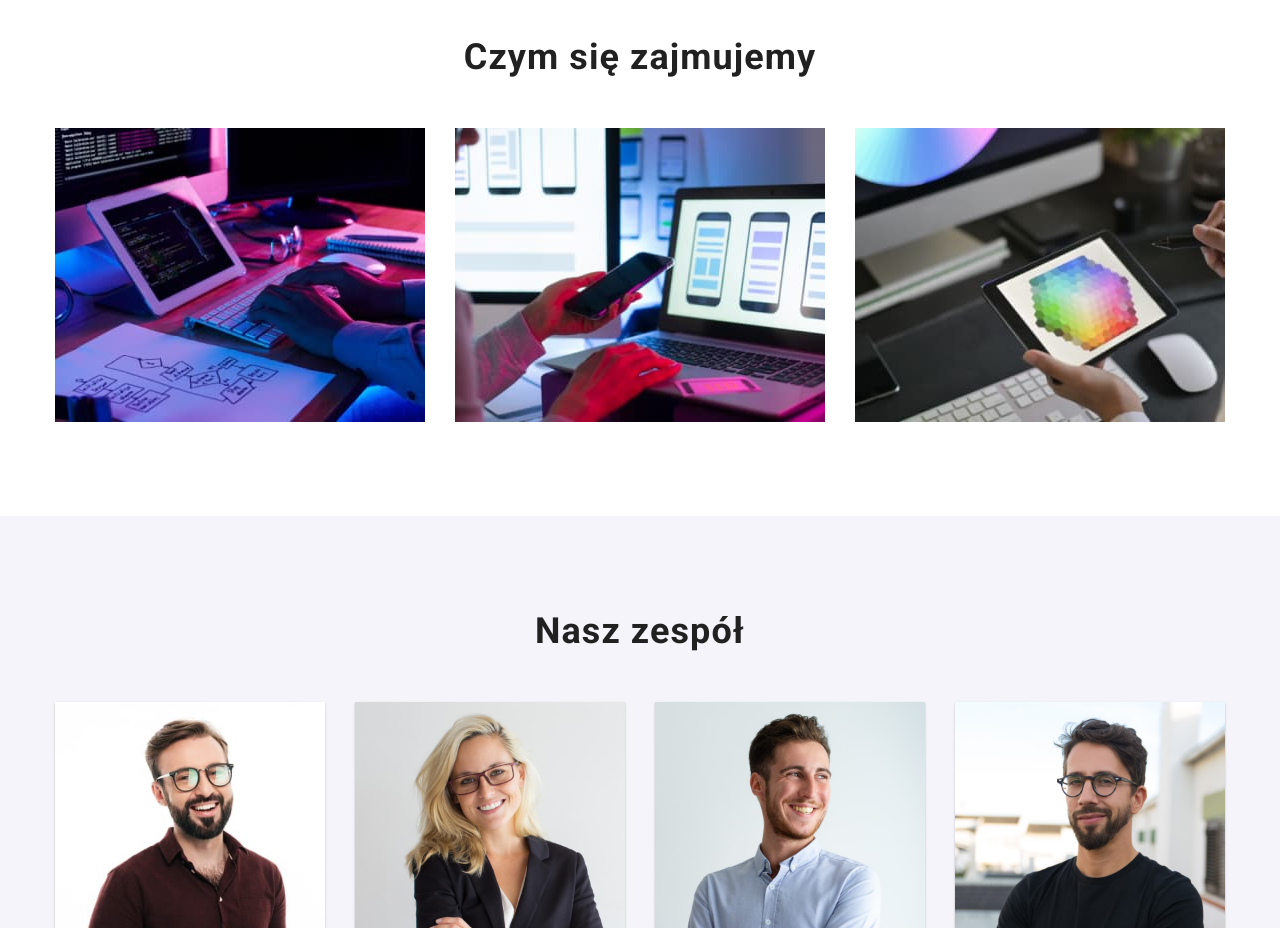
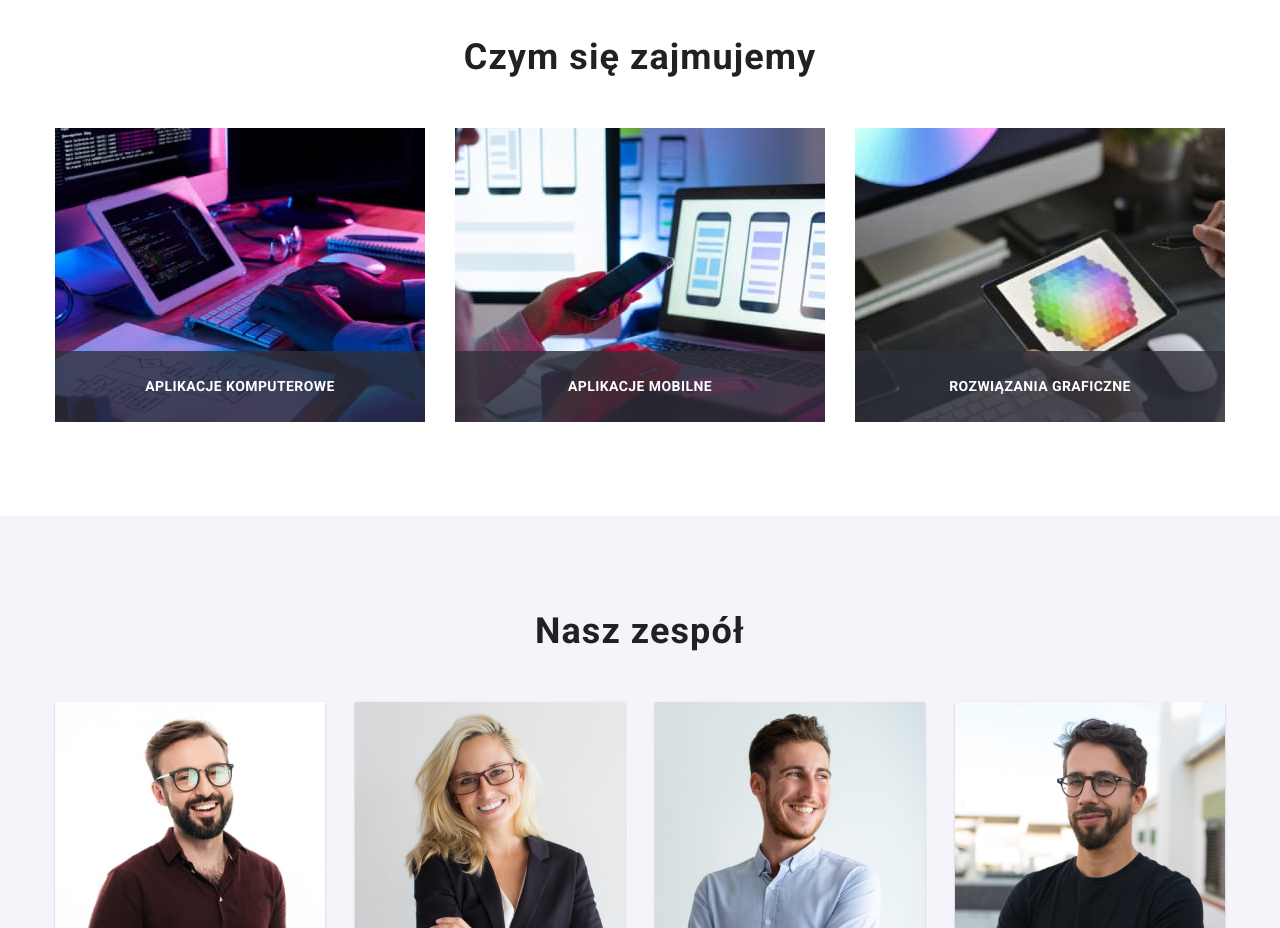
Before and after one commit to MonikaJablonska/goit-markup-hw-05, a plain HTML site: page index.html in a window 1280 px wide. Shown: the part 1100-2028 px from the top of the page. Drawn offline with nearby package versions, Linux system fonts and the light colour scheme.

Commit message:
feat(index): add text to what we do

```diff
--- a/css/styles.css
+++ b/css/styles.css
@@ -181,6 +181,24 @@ img {
   justify-content: space-between;
 }
 
+.what-we-do-item {
+  position: relative;
+}
+
+.what-we-do-text {
+  position: absolute;
+  inset: auto 0 0 0;
+  /* bottom: 0;
+  left: 0;
+  right: 0; */
+  padding: 27px 0;
+  text-align: center;
+  letter-spacing: 0.03em;
+  text-transform: uppercase;
+  font-weight: 700;
+  color: var(--light-color);
+  background-color: rgba(47, 48, 58, 0.8);
+}
 /* Our team */
 
 .our-team {
--- a/index.html
+++ b/index.html
@@ -129,29 +129,32 @@
         <div class="container container-what-we-do">
           <h2 class="what-we-do-header-2">Czym się zajmujemy</h2>
           <ul class="list list-what-we-do">
-            <li>
+            <li class="what-we-do-item">
               <img
                 src="images/about_us/programer_typing_on_the_keyboard.jpg"
                 alt="Programista piszący kod na klawiaturze"
                 width="370"
                 height="294"
               />
+              <div class="what-we-do-text">aplikacje komputerowe</div>
             </li>
-            <li>
+            <li class="what-we-do-item">
               <img
                 src="images/about_us/paring_smartphone_with_computer.jpg"
                 alt="Osoba próbująca połączyć komórkę z laptopem"
                 width="370"
                 height="294"
               />
+              <div class="what-we-do-text">aplikacje mobilne</div>
             </li>
-            <li>
+            <li class="what-we-do-item">
               <img
                 src="images/about_us/tablet_with_color_palette.jpg"
                 alt="Tablet z paletą barw"
                 width="370"
                 height="294"
               />
+              <div class="what-we-do-text">rozwiązania graficzne</div>
             </li>
           </ul>
         </div>
```
